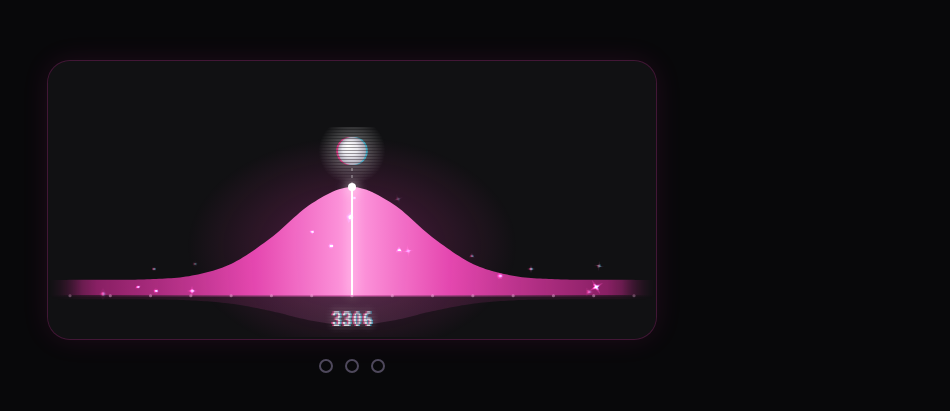
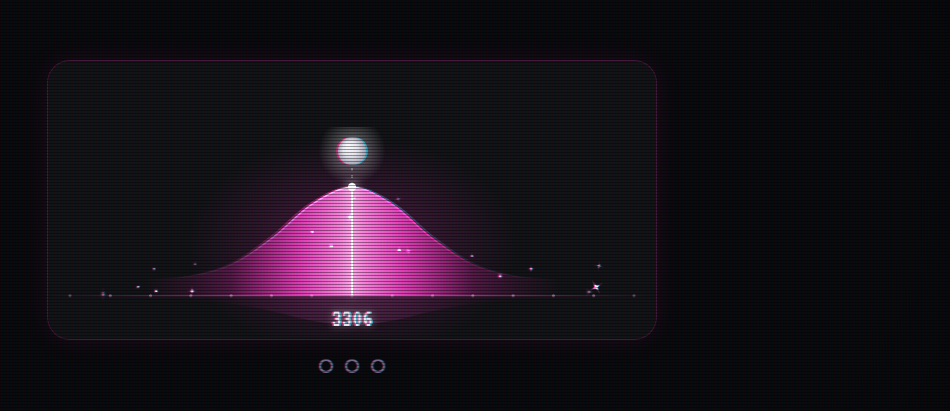
Before and after one commit to a-nelas/primedle, a website with bundled scripts: page index.html in a window 1280 px wide. Shown: the part 183-594 px from the top of the page, without its empty margins (288-1238 px from the left). Built offline with nearby package versions, Linux system fonts and the light colour scheme.

Commit message:
Stronger sideways colour fade and a CRT filter over everything
- The wave's colour is concentrated around the ball and fades to nothing
  well before the sides, with a faint pink/cyan fringe along its edge.
- One page-wide CRT overlay (scanlines, RGB triad mask, vignette) now
  covers the whole screen, replacing the per-element scanlines; the bar
  gets a slight phosphor blur and the try dots an RGB fringe.

Co-Authored-By: Claude Opus 5.5 <noreply@anthropic.com>

```diff
--- a/src/bar.js
+++ b/src/bar.js
@@ -75,7 +75,6 @@ export class NumberBar {
     this.showPrimes = false;
     this.nodes = new Map(); // unit -> { h, v }
     this.sparks = [];
-    this.sparkLayer = document.createElement('canvas');
     this.spawnAcc = 0;
     this.tween = null;
     this.raf = 0;
@@ -145,19 +144,8 @@ export class NumberBar {
   }
 
   // ---- CRT sprites -------------------------------------------------------
-
-  /** Scanlines punched through whatever is on `c`, like the CSS readout. */
-  static scanlines(c, dpr) {
-    const g = c.getContext('2d');
-    g.save();
-    g.setTransform(1, 0, 0, 1, 0, 0);
-    g.globalCompositeOperation = 'destination-out';
-    g.fillStyle = 'rgba(0, 0, 0, 0.42)';
-    const step = Math.max(2, Math.round(3 * dpr));
-    const line = Math.max(1, Math.round(dpr));
-    for (let y = step - line; y < c.height; y += step) g.fillRect(0, y, c.width, line);
-    g.restore();
-  }
+  // Scanlines and the vignette come from a page-wide overlay (style.css);
+  // the sprites only carry the RGB fringe and glow.
 
   buildSprites() {
     const dpr = this.dpr || 1;
@@ -188,7 +176,6 @@ export class NumberBar {
     g.beginPath();
     g.arc(m, m, BALL_R, 0, Math.PI * 2);
     g.fill();
-    NumberBar.scanlines(b, dpr);
     this.ballSprite = { canvas: b, size };
 
     // daily number label
@@ -214,7 +201,6 @@ export class NumberBar {
     lg.shadowBlur = 8;
     lg.fillStyle = '#e9e8ee';
     lg.fillText(text, tw / 2, th / 2);
-    NumberBar.scanlines(l, dpr);
     this.labelSprite = { canvas: l, w: tw, h: th };
     this.kick();
   }
@@ -590,16 +576,45 @@ export class NumberBar {
     ctx.closePath();
     // colour spreads sideways: richest around the ball, fading toward the sides
     const p = clamp((showBall ? bx : w / 2) / w, 0, 1);
-    const fill = ctx.createLinearGradient(0, 0, w, 0);
-    fill.addColorStop(0, 'rgba(255, 47, 180, 0.08)');
-    fill.addColorStop(Math.max(0, p - 0.42), 'rgba(255, 47, 180, 0.5)');
-    fill.addColorStop(Math.max(0, p - 0.16), 'rgba(255, 79, 195, 0.88)');
-    fill.addColorStop(p, '#ff9ddf');
-    fill.addColorStop(Math.min(1, p + 0.16), 'rgba(255, 79, 195, 0.88)');
-    fill.addColorStop(Math.min(1, p + 0.42), 'rgba(255, 47, 180, 0.5)');
-    fill.addColorStop(1, 'rgba(255, 47, 180, 0.08)');
-    ctx.fillStyle = fill;
+    const fadeStops = (g, rgb, peak) => {
+      g.addColorStop(0, `rgba(${rgb}, 0)`);
+      g.addColorStop(Math.max(0, p - 0.34), `rgba(${rgb}, 0)`);
+      g.addColorStop(Math.max(0, p - 0.2), `rgba(${rgb}, ${0.18 * peak})`);
+      g.addColorStop(Math.max(0, p - 0.08), `rgba(${rgb}, ${0.8 * peak})`);
+      g.addColorStop(p, `rgba(${rgb}, ${peak})`);
+      g.addColorStop(Math.min(1, p + 0.08), `rgba(${rgb}, ${0.8 * peak})`);
+      g.addColorStop(Math.min(1, p + 0.2), `rgba(${rgb}, ${0.18 * peak})`);
+      g.addColorStop(Math.min(1, p + 0.34), `rgba(${rgb}, 0)`);
+      g.addColorStop(1, `rgba(${rgb}, 0)`);
+      return g;
+    };
+    const core = ctx.createLinearGradient(0, 0, w, 0);
+    core.addColorStop(0, 'rgba(255, 47, 180, 0)');
+    core.addColorStop(Math.max(0, p - 0.34), 'rgba(255, 47, 180, 0)');
+    core.addColorStop(Math.max(0, p - 0.2), 'rgba(255, 47, 180, 0.22)');
+    core.addColorStop(Math.max(0, p - 0.08), 'rgba(255, 79, 195, 0.85)');
+    core.addColorStop(p, '#ff9ddf');
+    core.addColorStop(Math.min(1, p + 0.08), 'rgba(255, 79, 195, 0.85)');
+    core.addColorStop(Math.min(1, p + 0.2), 'rgba(255, 47, 180, 0.22)');
+    core.addColorStop(Math.min(1, p + 0.34), 'rgba(255, 47, 180, 0)');
+    core.addColorStop(1, 'rgba(255, 47, 180, 0)');
+    ctx.fillStyle = core;
     ctx.fill();
+
+    // CRT colour fringe along the wave's edge (pink left, cyan right),
+    // fading out sideways with the colour
+    ctx.save();
+    ctx.globalCompositeOperation = 'lighter';
+    ctx.lineWidth = 1.4;
+    ctx.lineJoin = 'round';
+    for (const [dx, rgb, peak] of [[-1.6, '255, 50, 140', 0.55], [1.6, '60, 220, 255', 0.4]]) {
+      ctx.strokeStyle = fadeStops(ctx.createLinearGradient(0, 0, w, 0), rgb, peak);
+      ctx.beginPath();
+      pts.forEach(([x, y], i) => (i ? ctx.lineTo(x + dx, y) : ctx.moveTo(x + dx, y)));
+      ctx.stroke();
+    }
+    ctx.restore();
+    ctx.fillStyle = core;
 
     ctx.beginPath();
     ctx.moveTo(0, base);
@@ -727,19 +742,12 @@ export class NumberBar {
       }
     }
 
-    // sparkles: small CRT polygons drawn on their own layer so they get
-    // scanlines, an RGB fringe, pixel-snapped positions and stepped flicker
+    // sparkles: small CRT polygons with an RGB fringe, pixel-snapped
+    // positions and stepped flicker (scanlines come from the page overlay)
     if (this.sparks.length) {
-      const L = this.sparkLayer;
-      if (L.width !== this.canvas.width || L.height !== this.canvas.height) {
-        L.width = this.canvas.width;
-        L.height = this.canvas.height;
-      }
-      const g = L.getContext('2d');
-      const dpr = this.dpr || 1;
-      g.setTransform(1, 0, 0, 1, 0, 0);
-      g.clearRect(0, 0, L.width, L.height);
-      g.setTransform(dpr, 0, 0, dpr, 0, 0);
+      const g = ctx;
+      g.save();
+      g.globalCompositeOperation = 'lighter';
       for (const s of this.sparks) {
         const x = Math.round(this.xOf(s.u));
         const y = Math.round(this.sparkY(s));
@@ -754,12 +762,7 @@ export class NumberBar {
         g.globalAlpha = a;
         NumberBar.poly(g, s, x, y, s.white ? '#f4f3f8' : '#ffc4ee');
       }
-      NumberBar.scanlines(L, dpr);
-      ctx.save();
-      ctx.setTransform(1, 0, 0, 1, 0, 0);
-      ctx.globalCompositeOperation = 'lighter';
-      ctx.drawImage(L, 0, 0);
-      ctx.restore();
+      g.restore();
     }
 
     // ball, CRT style
--- a/style.css
+++ b/style.css
@@ -62,14 +62,17 @@ body {
   filter: blur(0.3px);
   transition: opacity 0.18s, transform 0.18s;
 }
-.crt::after {
+/* CRT screen over everything: scanlines, a faint RGB triad mask and a vignette */
+body::after {
   content: "";
-  position: absolute;
-  inset: -4px 0;
-  background: repeating-linear-gradient(to bottom, rgb(0 0 0 / 0) 0 2px, rgb(10 6 18 / 0.5) 2px 3px);
-  -webkit-mask-image: radial-gradient(closest-side, #000 35%, transparent 100%);
-  mask-image: radial-gradient(closest-side, #000 35%, transparent 100%);
+  position: fixed;
+  inset: 0;
+  z-index: 10;
   pointer-events: none;
+  background:
+    repeating-linear-gradient(to bottom, rgb(0 0 0 / 0) 0 2px, rgb(0 0 0 / 0.38) 2px 3px),
+    repeating-linear-gradient(to right, rgb(255 0 80 / 0.035) 0 1px, rgb(0 255 140 / 0.025) 1px 2px, rgb(0 120 255 / 0.035) 2px 3px),
+    radial-gradient(ellipse at center, rgb(0 0 0 / 0) 55%, rgb(0 0 0 / 0.55) 100%);
 }
 .readout-value {
   font-size: 3.4rem;
@@ -104,6 +107,7 @@ body {
   display: block;
   width: 100%;
   height: 210px;
+  filter: blur(0.35px) saturate(1.15); /* soft phosphor edges */
   touch-action: none;
   user-select: none;
   -webkit-user-select: none;
@@ -122,6 +126,7 @@ body {
   border-radius: 50%;
   border: 2px solid rgb(185 169 214 / 0.4);
 }
+.try { filter: drop-shadow(-1px 0 rgb(255 50 140 / 0.6)) drop-shadow(1px 0 rgb(60 220 255 / 0.5)); }
 .try.used { border-color: transparent; }
 .try.correct { background: var(--correct); box-shadow: 0 0 10px var(--correct); }
 .try.hot { background: var(--hot); box-shadow: 0 0 10px var(--hot); }
```
